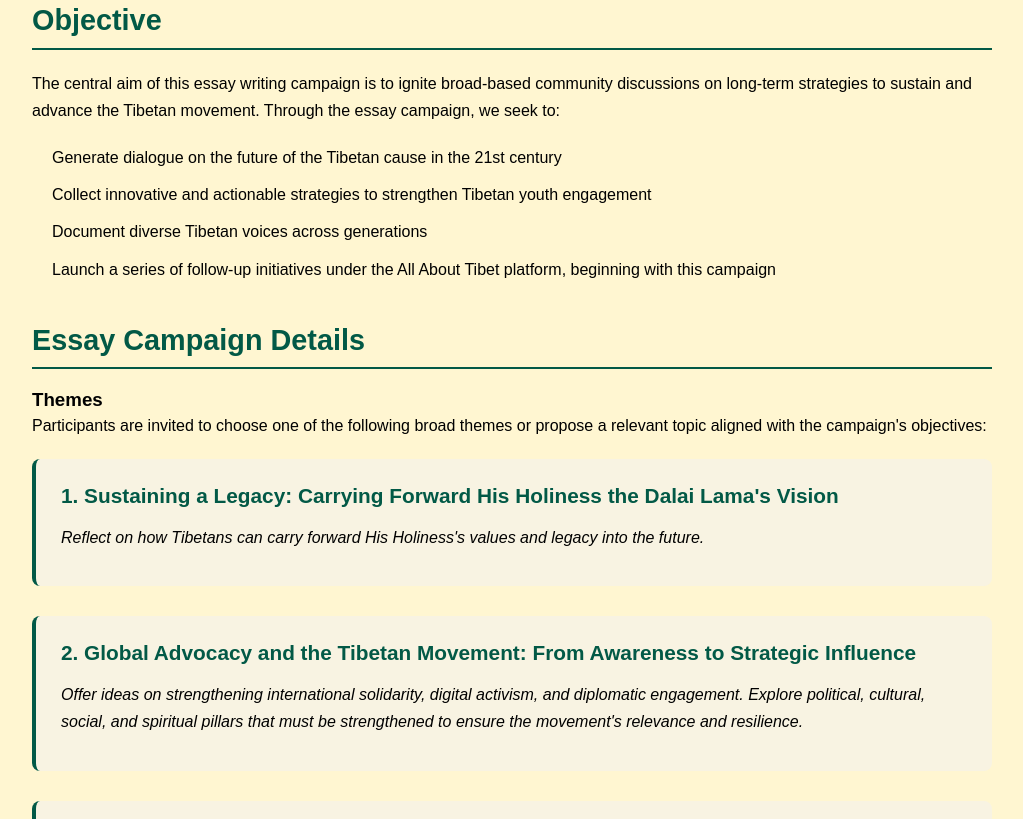
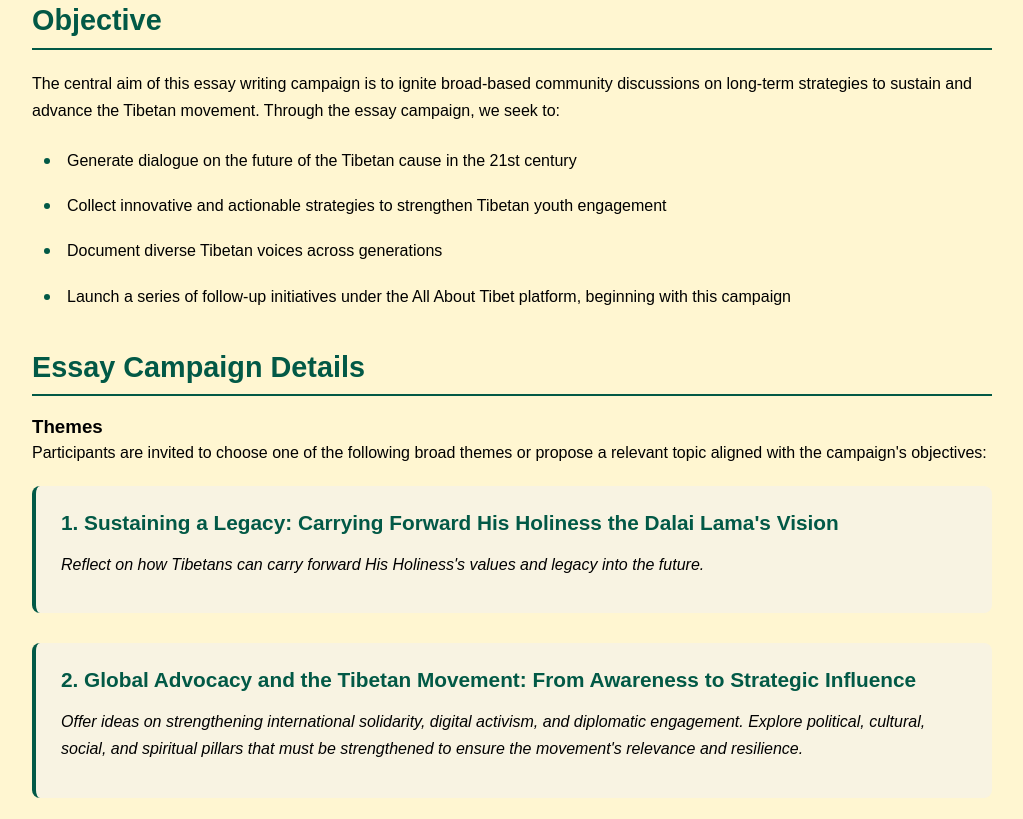
Before and after one commit to Rojlap107/All-About-Tibet, a website: page pages/mawongpa.html in a window 1280 px wide. Shown: the part 1661-2480 px from the top of the page, without its empty margins (128-1151 px from the left). Drawn offline with Linux system fonts and the light colour scheme.

Commit message:
Enhance bullet point styling for objectives and expected outcomes in Mawongpa page

```diff
--- a/pages/mawongpa.html
+++ b/pages/mawongpa.html
@@ -134,13 +134,21 @@
         }
 
         .section-container ul {
-            padding-left: 20px;
+            padding-left: 30px;
             margin-bottom: 20px;
+            list-style-type: disc;
         }
 
         .section-container li {
-            margin-bottom: 10px;
+            margin-bottom: 15px;
             line-height: 1.7;
+            position: relative;
+            padding-left: 5px;
+        }
+
+        .section-container li::marker {
+            color: var(--primary);
+            font-size: 1.2em;
         }
 
         .theme-container {
```
